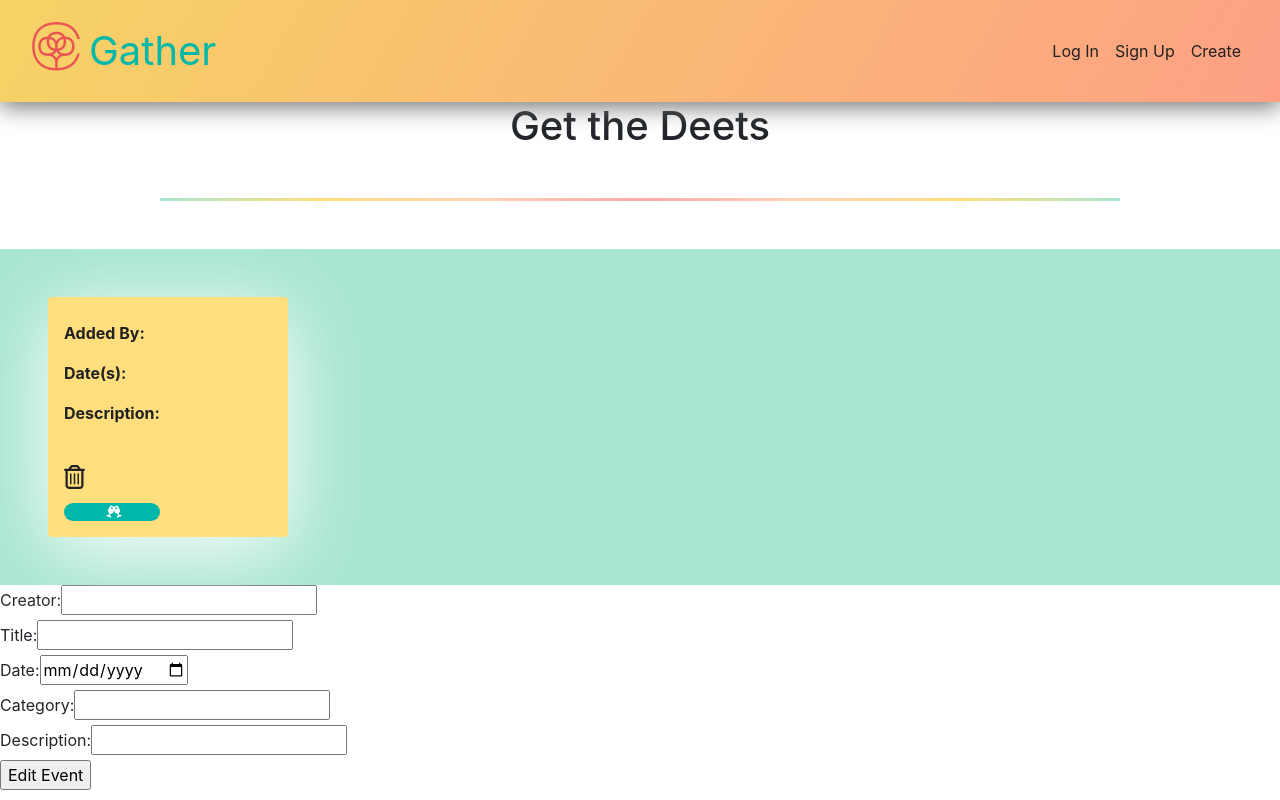
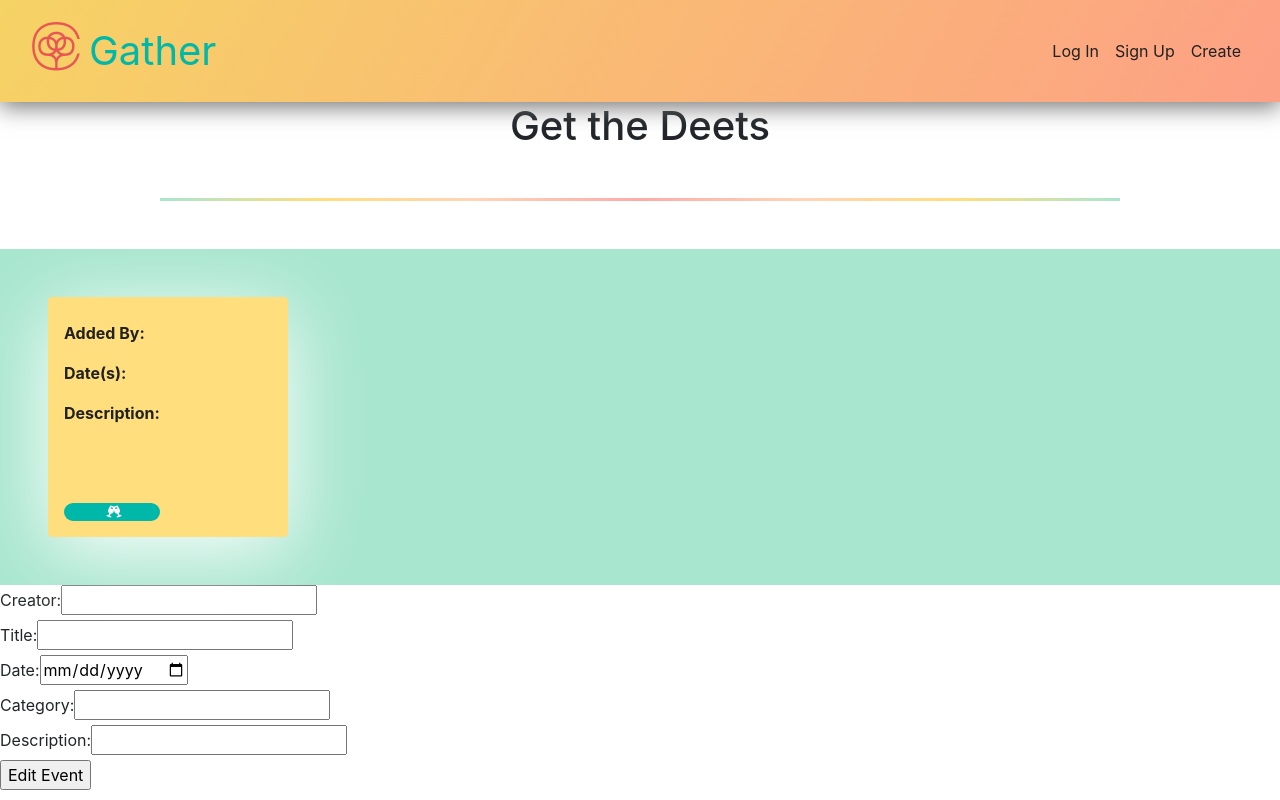
Before and after one commit to JameraMcNeil/gather, a React (Create React App) app in the folder gather_front_end/: page /#/create in a window 1280 px wide. Built offline with nearby package versions, Linux system fonts and the light colour scheme; no server answers.

Commit message:
commented out delete

```diff
--- a/gather_front_end/src/components/Event.jsx
+++ b/gather_front_end/src/components/Event.jsx
@@ -38,7 +38,8 @@ export default class Event extends Component {
 	}
 
 	handleChange(e) {
-        this.setState({ [e.target.id]: e.target.value })
+		this.setState({
+			[e.target.id]: e.target.value })
 	}
 
 	handleSubmit(event) {
@@ -78,7 +79,7 @@ export default class Event extends Component {
               <p className="each-name text-start"><strong>Date(s):</strong> { this.state.Date }</p>
               <p className="badge rounded-pill text-center position-absolute">{ this.state.Category }<i className="fas fa-glass-cheers ml-1"></i></p>
               <p className="each-name text-start"><strong>Description:</strong> { this.state.Description }</p>
-              <i className="far fa-trash-alt position-absolute" onClick={() => this.deleteEvent()}></i>
+              {/* <i className="far fa-trash-alt position-absolute" onClick={() => this.deleteEvent()}></i> */}
             </div>
 
           </section>
```
Lines whose indentation alone changed are shown as unchanged.
